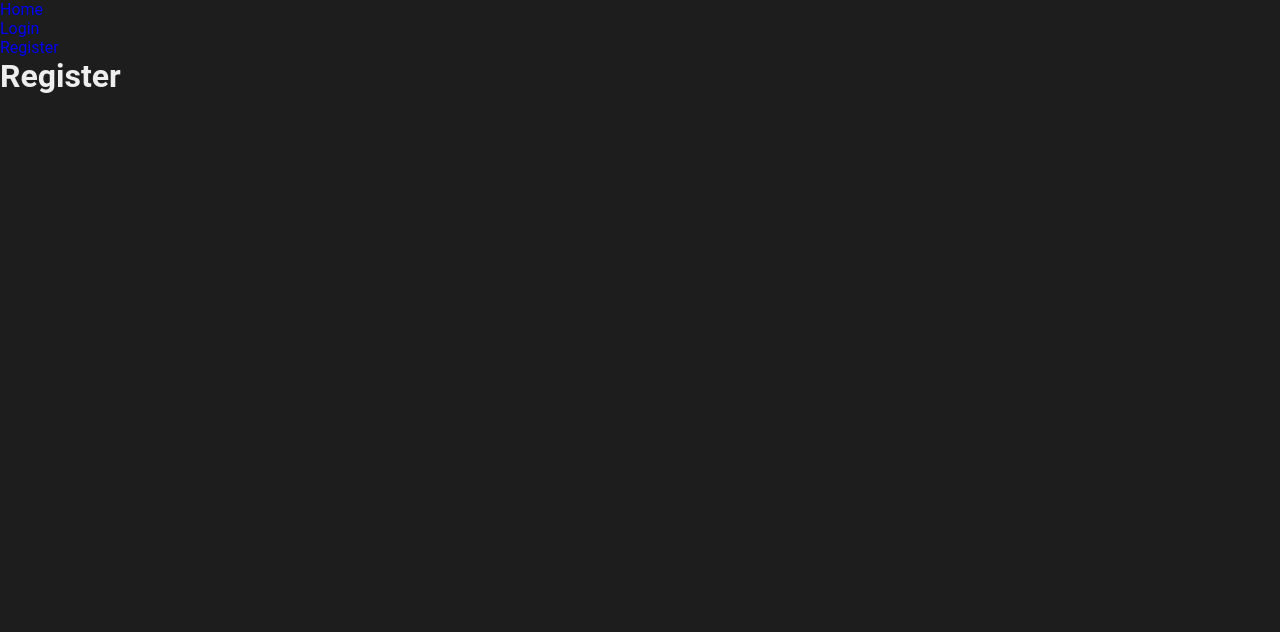
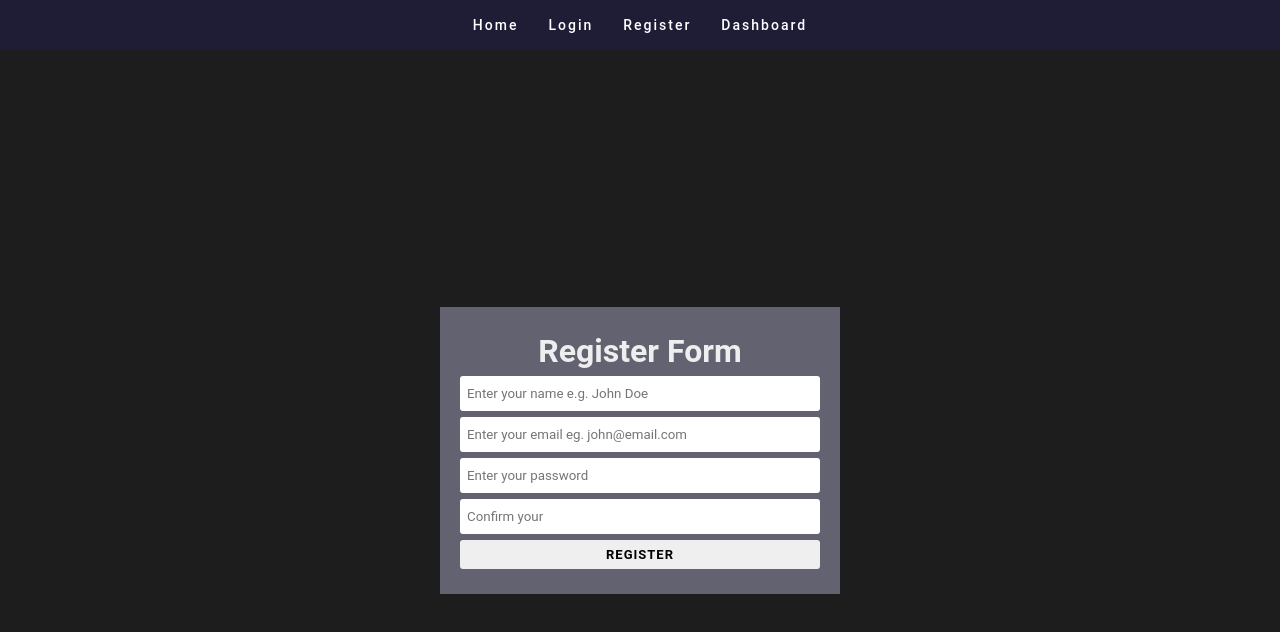
Before and after one commit to behnamhamidi1991/next-auth, a Next.js app: page /register in a window 1280 px wide. Shown: the top 632 px of the page. Built offline with nearby package versions, Linux system fonts and the light colour scheme.

Commit message:
forms are done

```diff
--- a/src/app/globals.css
+++ b/src/app/globals.css
@@ -11,3 +11,7 @@ body {
   background-color: #1d1d1d;
   color: #eee;
 }
+
+.main-page {
+  padding: 50px 5%;
+}
--- a/src/app/login/page.tsx
+++ b/src/app/login/page.tsx
@@ -1,7 +1,10 @@
+import "./login.css";
+
 export default function LoginPage() {
   return (
     <div className="login">
-      <form>
+      <form className="login-form">
+        <h1>Login Form</h1>
         <input type="email" placeholder="Enter your email eg. john@email.com" />
         <input type="password" placeholder="Enter your password" />
         <button type="submit">Loign</button>
--- a/src/app/register/page.tsx
+++ b/src/app/register/page.tsx
@@ -1,7 +1,16 @@
-export default function RegisterPage() {
+import "./register.css";
+
+export default function Register() {
   return (
     <div className="register">
-      <h1>Register</h1>
+      <form className="register-form">
+        <h1>Register Form</h1>
+        <input type="text" placeholder="Enter your name e.g. John Doe" />
+        <input type="email" placeholder="Enter your email eg. john@email.com" />
+        <input type="password" placeholder="Enter your password" />
+        <input type="password" placeholder="Confirm your" />
+        <button type="submit">Register</button>
+      </form>
     </div>
   );
 }
--- a/src/app/register/register.css
+++ b/src/app/register/register.css
@@ -0,0 +1,37 @@
+.register {
+  display: flex;
+  align-items: center;
+  justify-content: center;
+  height: 100vh;
+}
+
+.register-form {
+  display: flex;
+  flex-direction: column;
+  align-items: center;
+  width: 100%;
+  max-width: 400px;
+  background-color: rgb(98, 98, 113);
+  padding: 25px 20px;
+  gap: 6px;
+}
+
+.register-form input {
+  width: 100%;
+  border: none;
+  padding: 10px 7px;
+  border-radius: 3px;
+  outline: none;
+}
+
+.register-form button {
+  width: 100%;
+  padding: 7px;
+  border: none;
+  border-radius: 3px;
+  font-size: 13px;
+  font-weight: 700;
+  letter-spacing: 1px;
+  text-transform: uppercase;
+  cursor: pointer;
+}
--- a/src/components/Header/Header.tsx
+++ b/src/components/Header/Header.tsx
@@ -1,18 +1,30 @@
 import Link from "next/link";
 import React from "react";
+import "./header.css";
 
 const Header = () => {
   return (
     <header>
       <ul>
         <li>
-          <Link href="/">Home</Link>
+          <Link href="/" className="link-item">
+            Home
+          </Link>
         </li>
         <li>
-          <Link href="/login">Login</Link>
+          <Link href="/login" className="link-item">
+            Login
+          </Link>
         </li>
         <li>
-          <Link href="/register">Register</Link>
+          <Link href="/register" className="link-item">
+            Register
+          </Link>
+        </li>
+        <li>
+          <Link href="/dashboard" className="link-item">
+            Dashboard
+          </Link>
         </li>
       </ul>
     </header>
--- a/src/components/Header/header.css
+++ b/src/components/Header/header.css
@@ -0,0 +1,15 @@
+header ul {
+  display: flex;
+  height: 50px;
+  background-color: rgb(31, 28, 53);
+  gap: 30px;
+  align-items: center;
+  justify-content: center;
+  font-weight: 500;
+  font-size: 14px;
+  letter-spacing: 2px;
+}
+
+.link-item {
+  color: #fff;
+}
```
Also changed, not shown: src/app/dashboard/page.tsx (added, +12 -0 lines), src/app/login/login.css (+37 -0 lines), src/app/page.tsx (+9 -91 lines).
